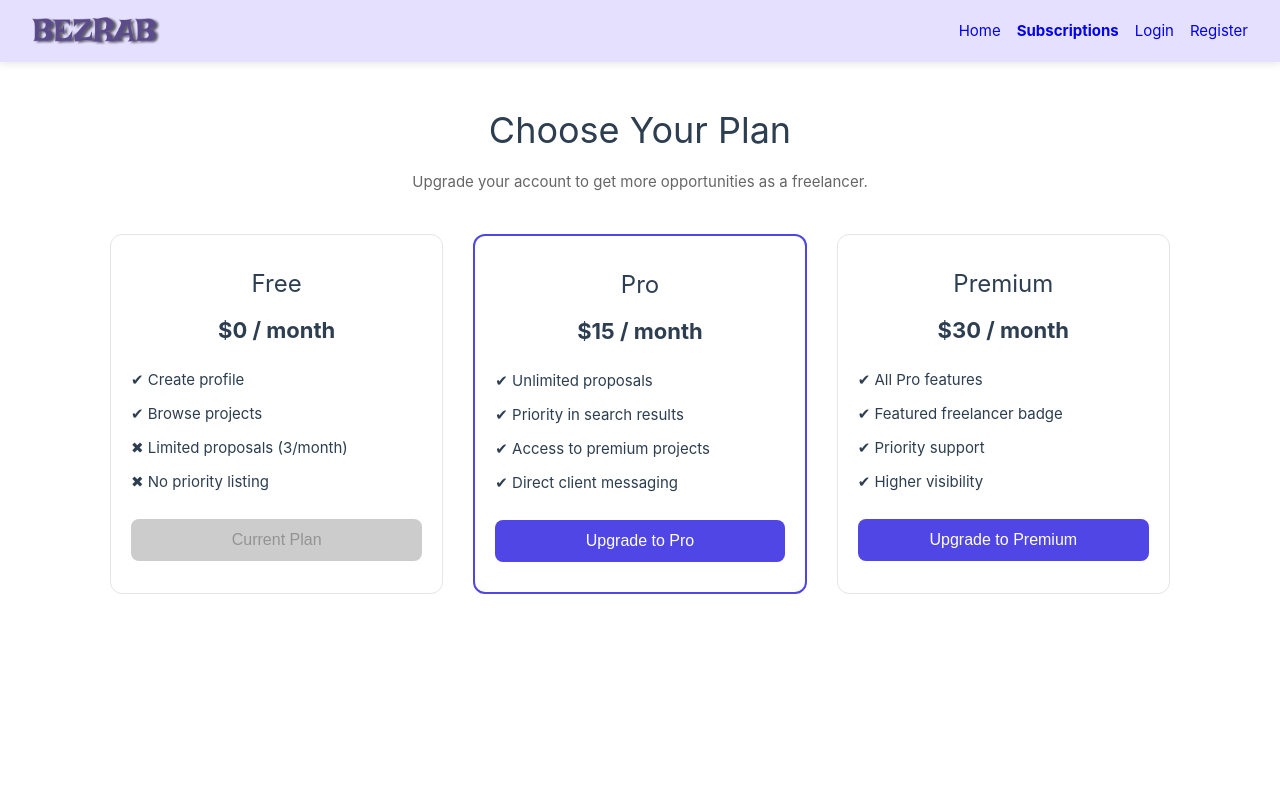
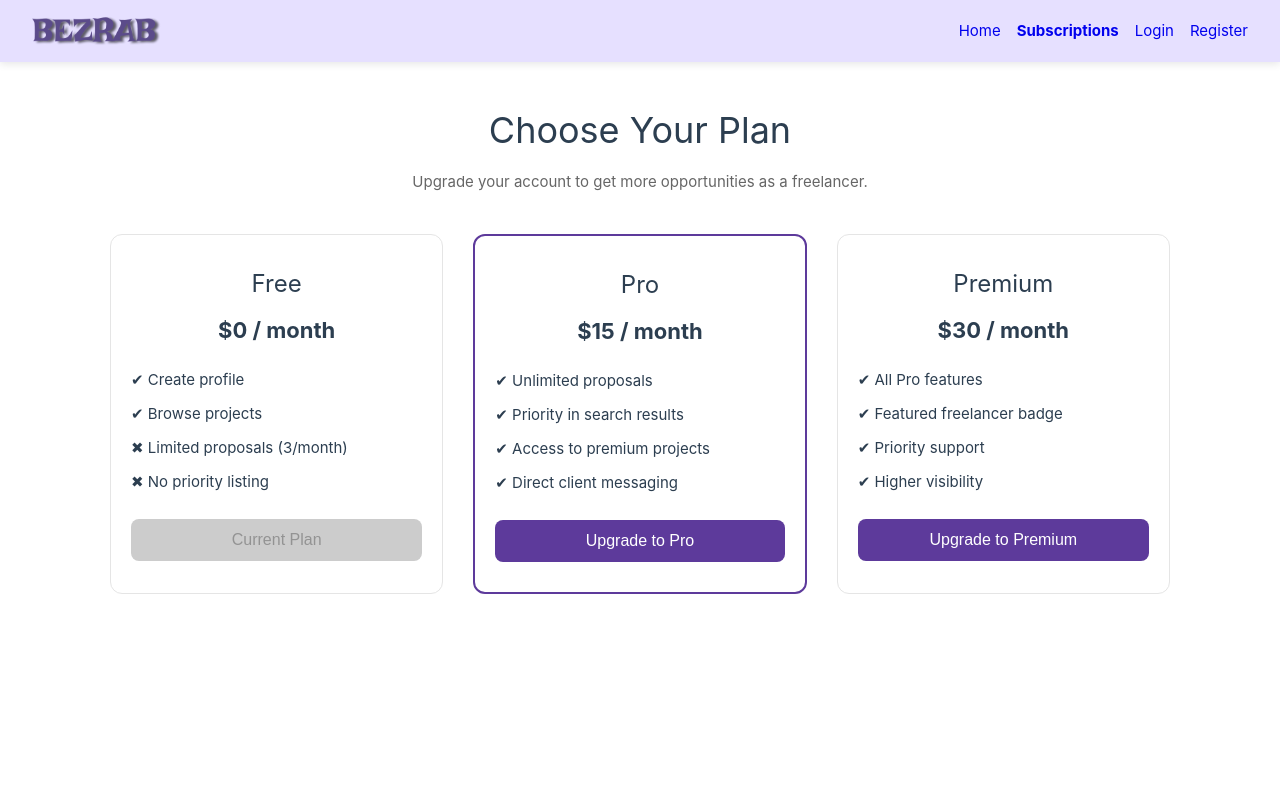
Before and after one commit to asselsyzdykova/platforma-for-freelancers, a Vue app in the folder frontend/: page /subscriptions in a window 1280 px wide. Shown: the top 800 px of the page. Built offline with nearby package versions, Linux system fonts and the light colour scheme.

Commit message:
text color

```diff
--- a/frontend/src/views/BasePages/SubscriptionsPage.vue
+++ b/frontend/src/views/BasePages/SubscriptionsPage.vue
@@ -231,12 +231,12 @@ const premiumButton = computed(() => {
 }
 
 .btn.primary {
-  background-color: #4f46e5;
+  background-color: #5D3A9B;
   color: white;
 }
 
 .btn.primary:hover {
-  background-color: #4338ca;
+  background-color: #5D3A9B
 }
 
 .btn.disabled {
@@ -245,6 +245,6 @@ const premiumButton = computed(() => {
 }
 
 .highlighted {
-  border: 2px solid #4f46e5;
+  border: 2px solid #5D3A9B;
 }
 </style>
```
